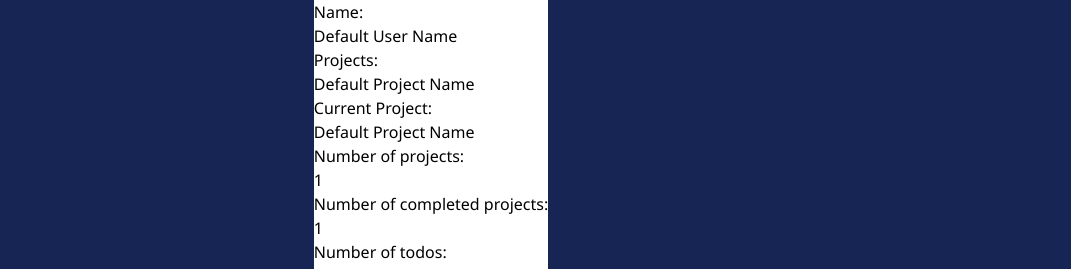
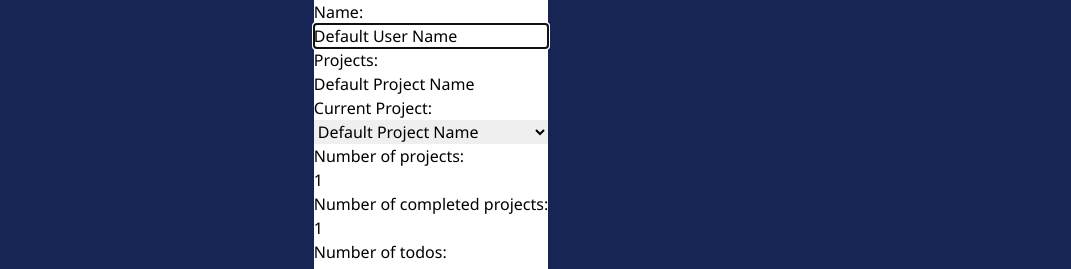
Before and after one commit to 4nhus/odin-todo-list, a website built with webpack: page src/index.html in a window 1280 px wide. Both pictures are taken after a click on the button "Profile". Shown: the top 269 px of the page, 209-1280 px from the left. Built offline with nearby package versions, Linux system fonts and the light colour scheme.

Commit message:
Add ability to edit user name and current project

```diff
--- a/src/dom-getters.js
+++ b/src/dom-getters.js
@@ -143,6 +143,10 @@ function getUserGreeting() {
   return getById("user-greeting");
 }
 
+function getSaveUserButton() {
+  return getById("save-user-button");
+}
+
 export {
   getAddTodoTitleInput,
   getAddTodoDescriptionInput,
@@ -178,4 +182,5 @@ export {
   getUserInfoNumberOfCompletedTodos,
   getDialogs,
   getUserGreeting,
+  getSaveUserButton,
 };
--- a/src/dom.js
+++ b/src/dom.js
@@ -3,6 +3,7 @@ import { Todo } from "./todo";
 import { Project } from "./project";
 import * as DOM from "./dom-getters";
 import { saveUserToLocalStorage } from "./local-storage";
+import { getUserInfoCurrentProject } from "./dom-getters";
 
 // RESET FUNCTIONS
 function setTodoDueDateFormValueToDefault() {
@@ -90,13 +91,20 @@ function setupUserInfoButton() {
 
 function updateUserInfo() {
   const user = getCurrentUser();
-  DOM.getUserInfoName().innerText = user.name;
+  DOM.getUserInfoName().value = user.name;
   DOM.getUserInfoProjects().innerText = [...user.projects]
     .map((project) => project.title)
     .join("\n");
-  DOM.getUserInfoCurrentProject().innerText = user.currentProject
-    ? user.currentProject.title
-    : "";
+  DOM.getUserInfoCurrentProject().replaceChildren();
+  getCurrentUser().projects.forEach((project) => {
+    const projectOption = document.createElement("option");
+    projectOption.value = project.title;
+    projectOption.innerText = project.title;
+    if (project === getCurrentProject()) {
+      projectOption.selected = true;
+    }
+    DOM.getUserInfoCurrentProject().appendChild(projectOption);
+  });
   DOM.getUserInfoNumberOfProjects().innerText = user.numberOfProjects;
   DOM.getUserInfoNumberOfCompletedProjects().innerText =
     user.numberOfCompletedProjects;
@@ -109,8 +117,24 @@ function setupUserGreeting() {
   DOM.getUserGreeting().innerText = `Hello, ${getCurrentUser().name}`;
 }
 
+function setUserNameInput() {
+  DOM.getUserInfoName().value = getCurrentUser().name;
+}
+
+function setupSaveUserButton() {
+  DOM.getSaveUserButton().addEventListener("click", () => {
+    getCurrentUser().name = DOM.getUserInfoName().value;
+    getCurrentUser().currentProject = [...getCurrentUser().projects][
+      DOM.getUserInfoCurrentProject().selectedIndex
+    ];
+    setupUserGreeting();
+    renderTodos();
+  });
+}
+
 export default function setUpDOMManipulation() {
   setupUserGreeting();
+  setUserNameInput();
   setTodoDueDateFormValueToDefault();
   renderProjectsAndTodos();
 
@@ -124,6 +148,7 @@ export default function setUpDOMManipulation() {
   setupAddTodoButton();
   setupAddProjectButton();
   setupUserInfoButton();
+  setupSaveUserButton();
 
   setupDialogsToCloseOnEscapeAndOutsideClick();
 
@@ -204,8 +229,6 @@ function createProjectCard(project) {
     getCurrentUser().deleteProject(project);
     renderProjectsAndTodos();
     saveUserToLocalStorage();
-
-    console.log(getCurrentUser());
   });
   divWrapper.appendChild(buttonWrapper);
   divWrapper.appendChild(deleteButton);
--- a/src/index.html
+++ b/src/index.html
@@ -46,16 +46,18 @@
 </dialog>
 <dialog id="user-info-dialog">
     <form action="" method="dialog" class="flex flex-col">
-        <label for="user-name">Name: </label><span id="user-name"></span>
+        <label for="user-name">Name: </label>
+        <input id="user-name" type="text" value="">
         <label for="user-projects">Projects: </label><span id="user-projects"></span>
-        <label for="user-current-project">Current Project: </label><span id="user-current-project"></span>
+        <label for="user-current-project">Current Project: </label>
+        <select name="user-current-project" id="user-current-project"></select>
         <label for="user-number-of-projects">Number of projects: </label><span id="user-number-of-projects"></span>
         <label for="user-number-of-completed-projects">Number of completed projects: </label><span
             id="user-number-of-completed-projects"></span>
         <label for="user-number-of-todos">Number of todos: </label><span id="user-number-of-todos"></span>
         <label for="user-number-of-completed-todos">Number of completed todos: </label><span
             id="user-number-of-completed-todos"></span>
-        <button id="save-user-changes-button">Save changes</button>
+        <button id="save-user-button">Save changes</button>
     </form>
 </dialog>
 <body class="grid w-screen h-screen bg-gray-300">
```
